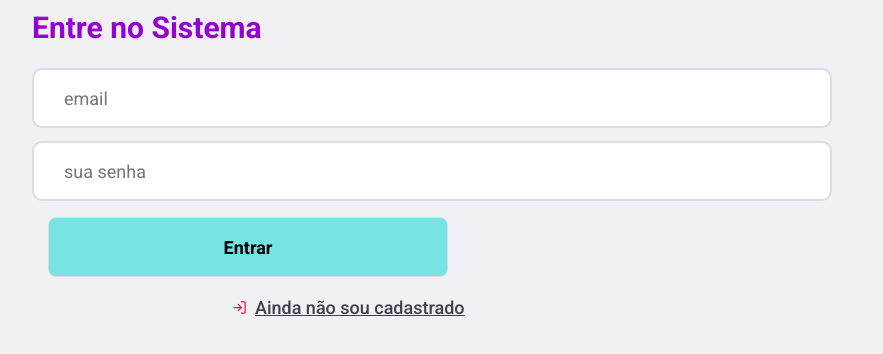
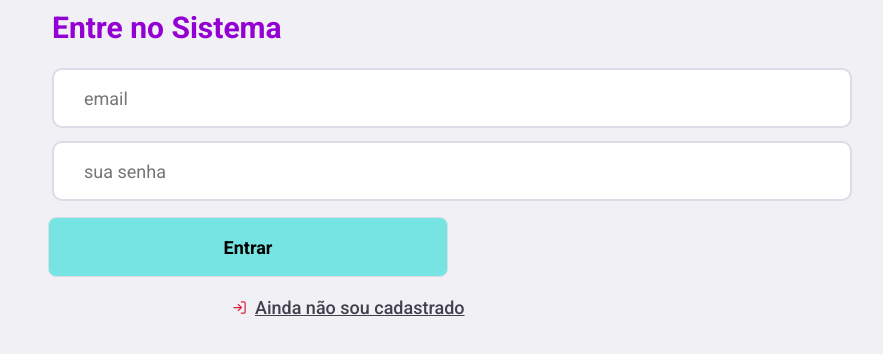
Before and after one commit to Esdrassousa/ACS-frontend, a React (Create React App) app: page / in a window 1280 px wide. Shown: the top 354 px of the page, without its empty margins (183-1066 px from the left). Built offline with nearby package versions, Linux system fonts and the light colour scheme; no server answers.

Commit message:
margin left

```diff
--- a/src/pages/Logon/styles.css
+++ b/src/pages/Logon/styles.css
@@ -17,8 +17,10 @@
 }
 
 .logon-container section.form h1{
+
     font-size: 30px;
     color: darkviolet;
+    margin-left: 20px;
     margin-bottom: 15px;
 }
 
@@ -29,6 +31,7 @@
     border: 2px solid #dcdce6;
     border-radius: 10px;
     padding: 0 30px;
+    margin-left: 20px;
     margin-top: 8px;
 }
 
```
